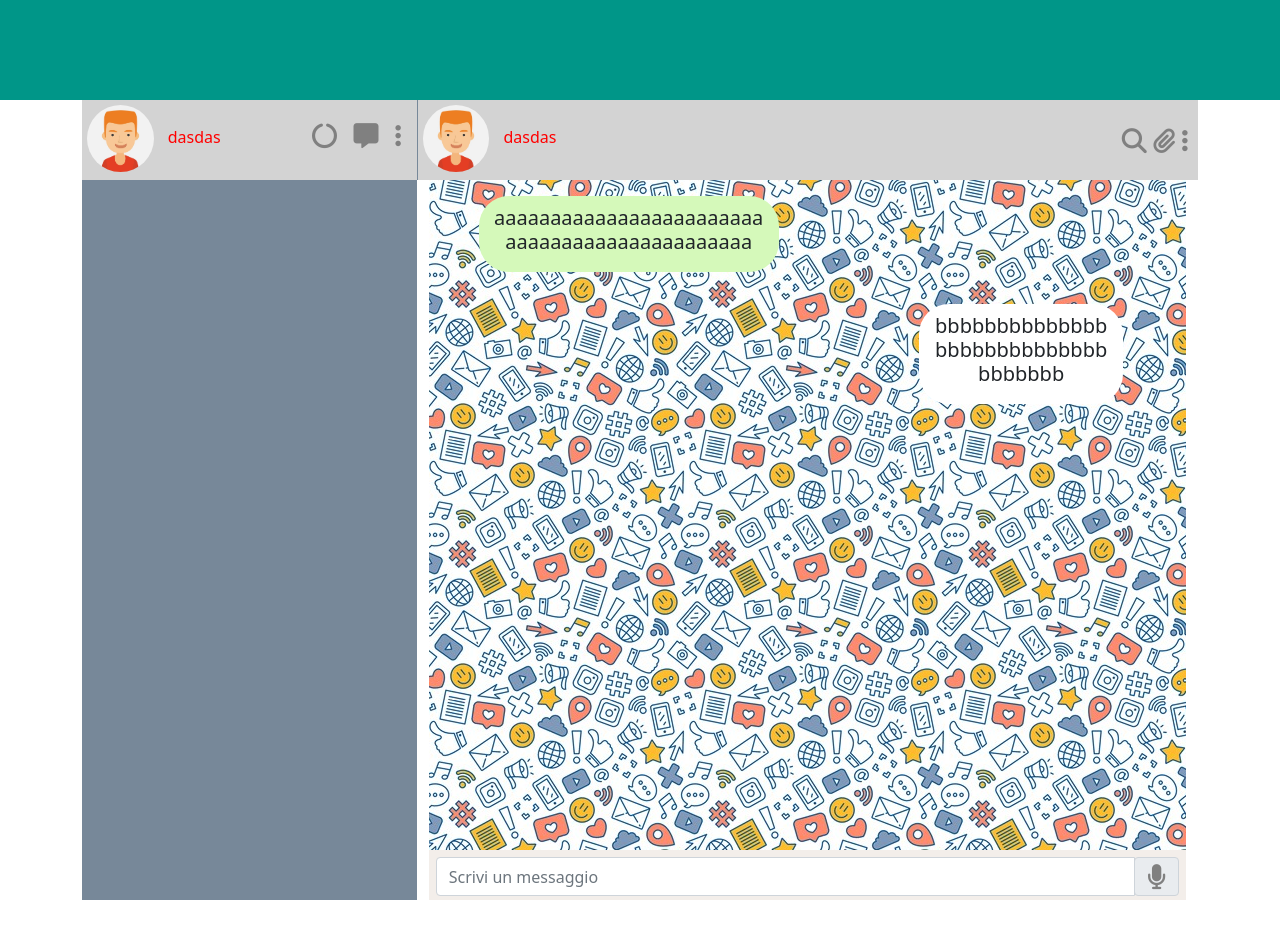
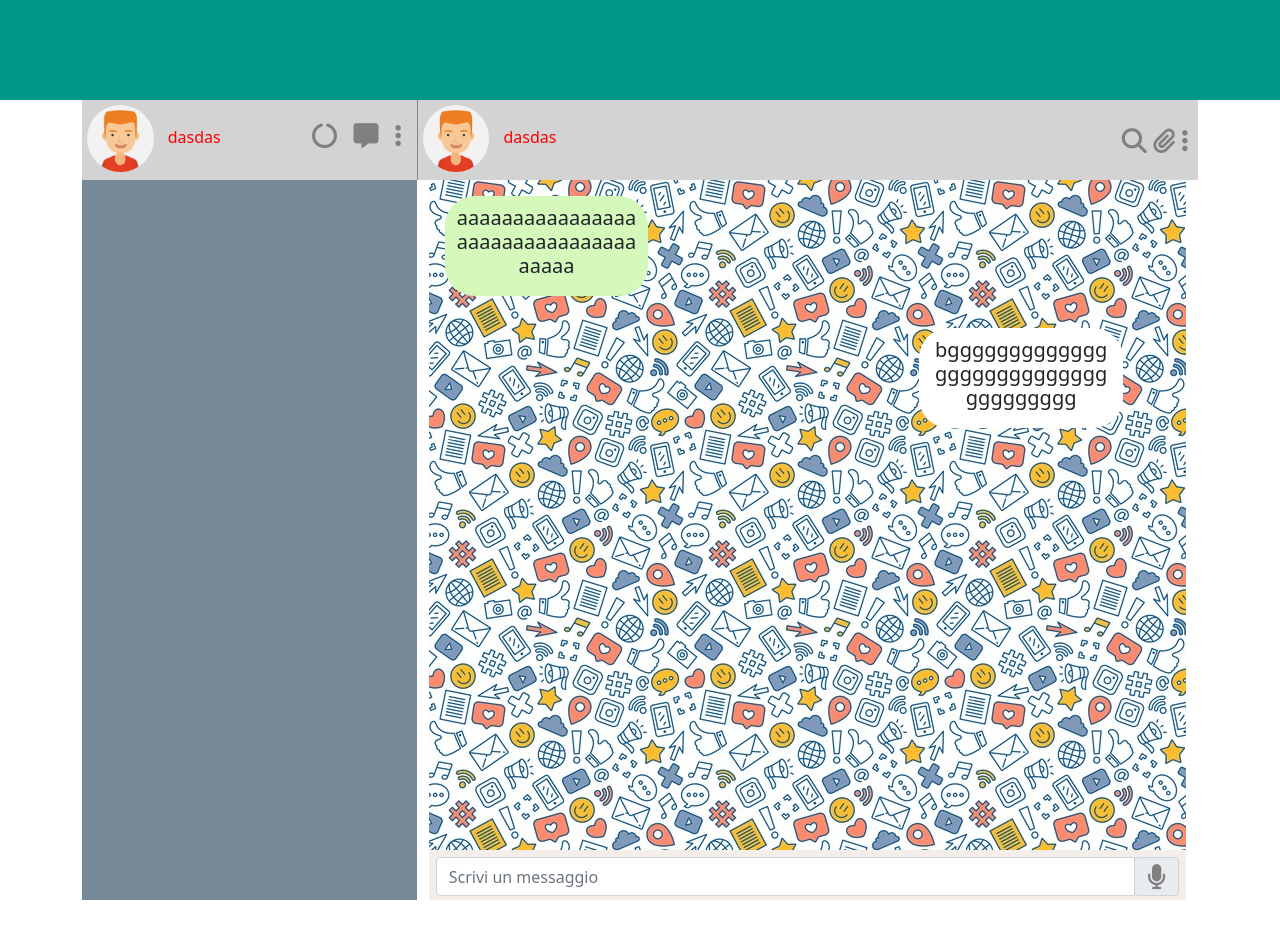
Before and after one commit to GabryP91/vue-boolzapp, a plain HTML site: page index.html in a window 1280 px wide. Drawn offline with nearby package versions, Linux system fonts and the light colour scheme.

Commit message:
fix problems

```diff
--- a/css/style.css
+++ b/css/style.css
@@ -134,18 +134,16 @@
 .boxU {
     text-align: center;
     background-color: rgb(213, 249, 186);
-    max-width: 300px;
     word-wrap: break-word;
     border: 5px;
     border-radius: 30px;
     padding: 10px;
-    margin-left: 5%;
+    margin-right: 70%;
 }
 
 .boxC {
     text-align: center;
     background-color: white;
-    max-width: 300px;
     word-wrap: break-word;
     border: 5px;
     border-radius: 30px;
--- a/index.html
+++ b/index.html
@@ -81,15 +81,14 @@
                             <div class="row ">
                                 <div class="col-11 p-2 m-2 ">
                                     <div class="boxU">
-                                        <h5>aaaaaaaaaaaaaaaaaaaaaaaaaaaaaaaaaaaaaaaaaaaaaa</h5>
+                                        <h5>aaaaaaaaaaaaaaaaaaaaaaaaaaaaaaaaaaaaa</h5>
                                     </div>
                                 </div>
                                 <div class="col-11 p-2 m-2">
                                     <div class="boxC">
-                                        <h5>bbbbbbbbbbbbbbbbbbbbbbbbbbbbbbbbbbb</h5>
+                                        <h5>bgggggggggggggggggggggggggggggggggggg</h5>
                                     </div>
                                 </div>
-
 
 
                             </div>
```
